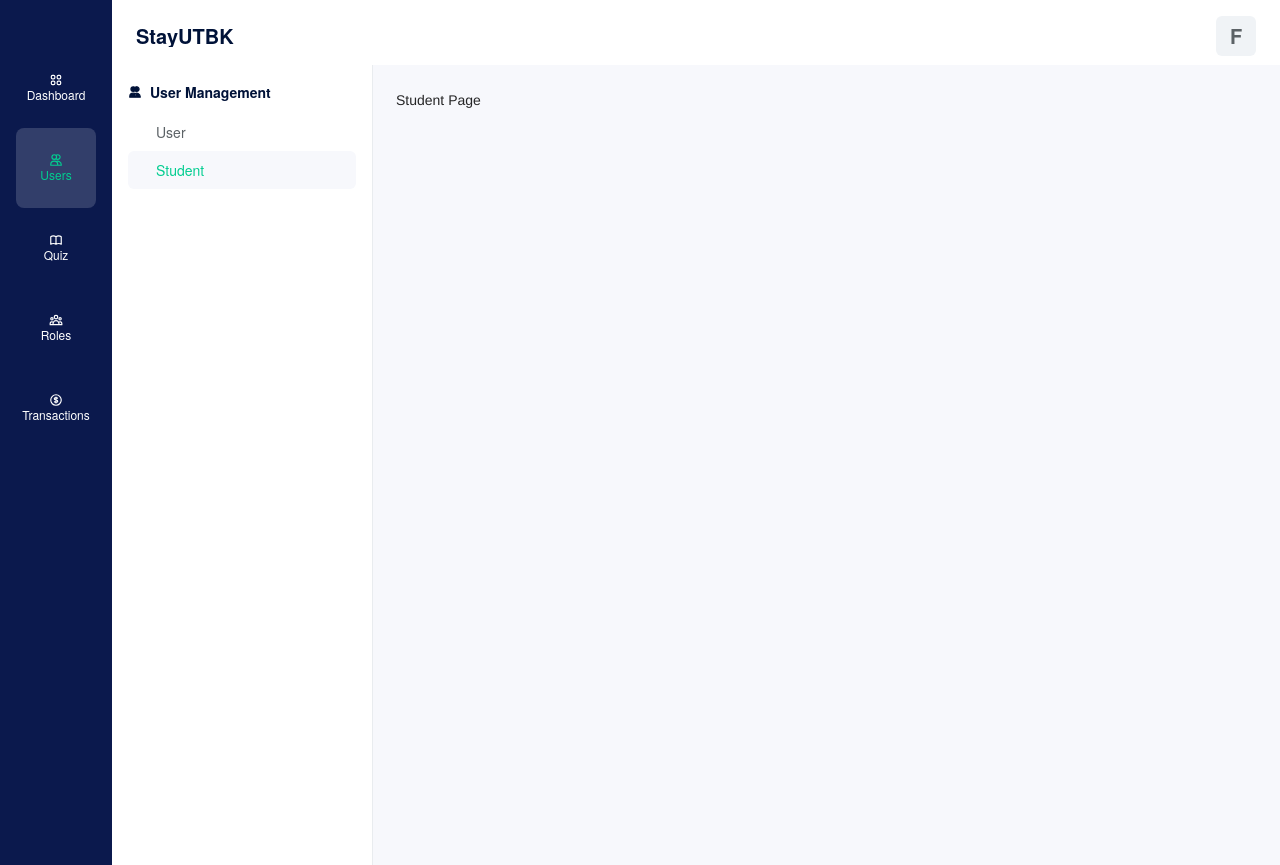
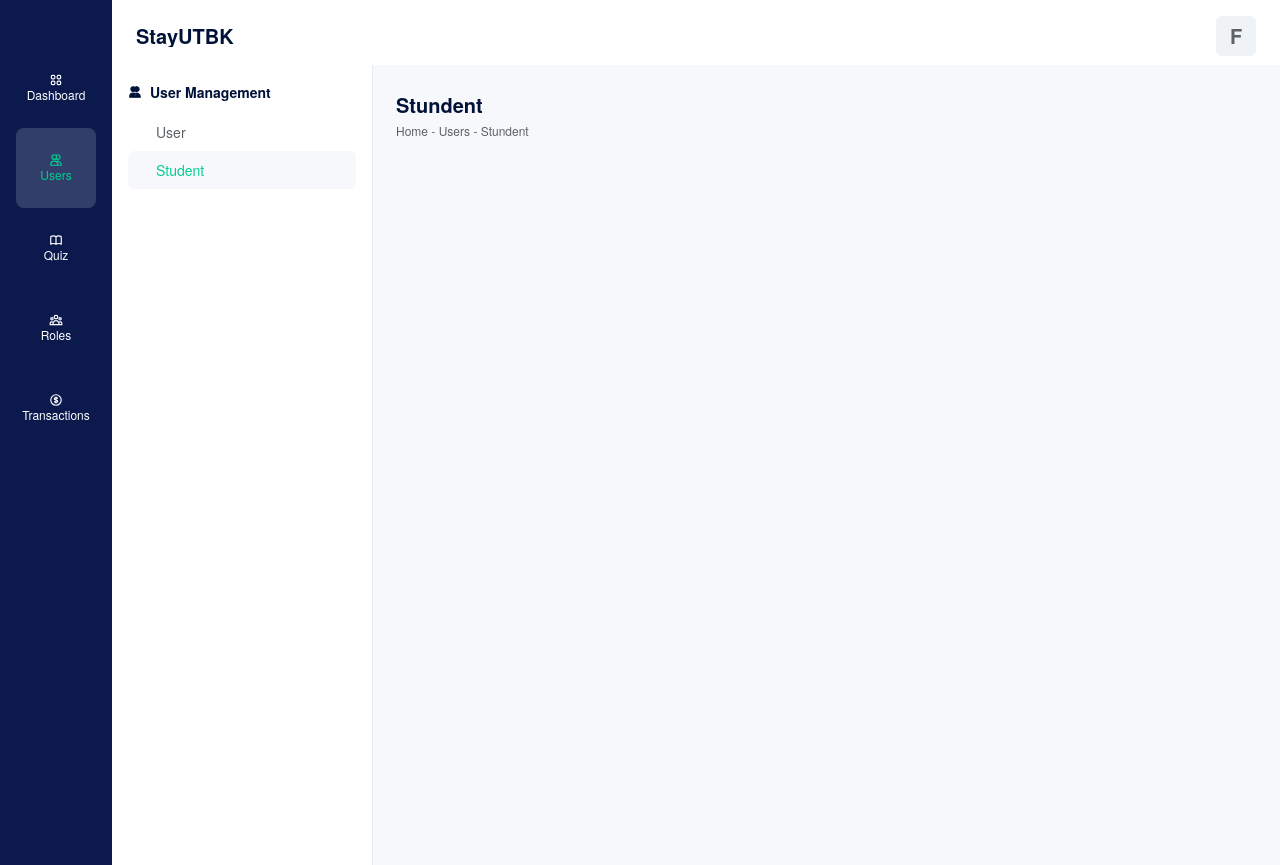
Before and after one commit to finma/stayutbk-owner, a Next.js app: page /users/student in a window 1280 px wide. Built offline with nearby package versions, Linux system fonts and the light colour scheme; a web font is replaced by a local one.

Commit message:
[ADD] add page title to users page

```diff
--- a/pages/users/student.tsx
+++ b/pages/users/student.tsx
@@ -1,11 +1,13 @@
 import { ReactElement } from "react";
+
 import LayoutMain from "../../components/layout/layout-main";
+import PageTitle from "../../components/page-title";
 
 const StudentPage = () => {
   return (
-    <div>
-      <h1>Student Page</h1>
-    </div>
+    <>
+      <PageTitle title="Stundent" breadcrumbs="Home - Users - Stundent" />
+    </>
   );
 };
 
```
Also changed, not shown: pages/users/user.tsx (+5 -3 lines).
